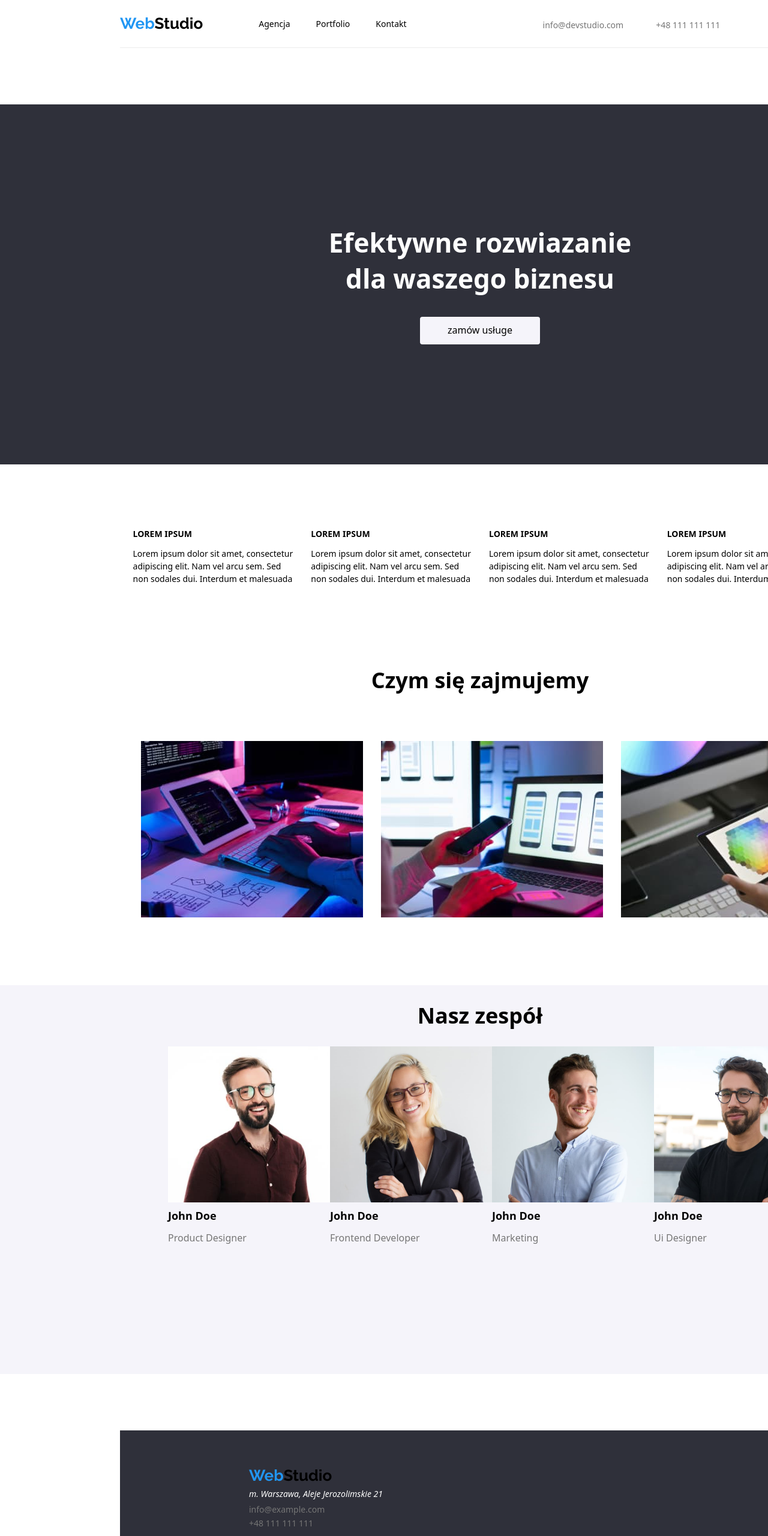
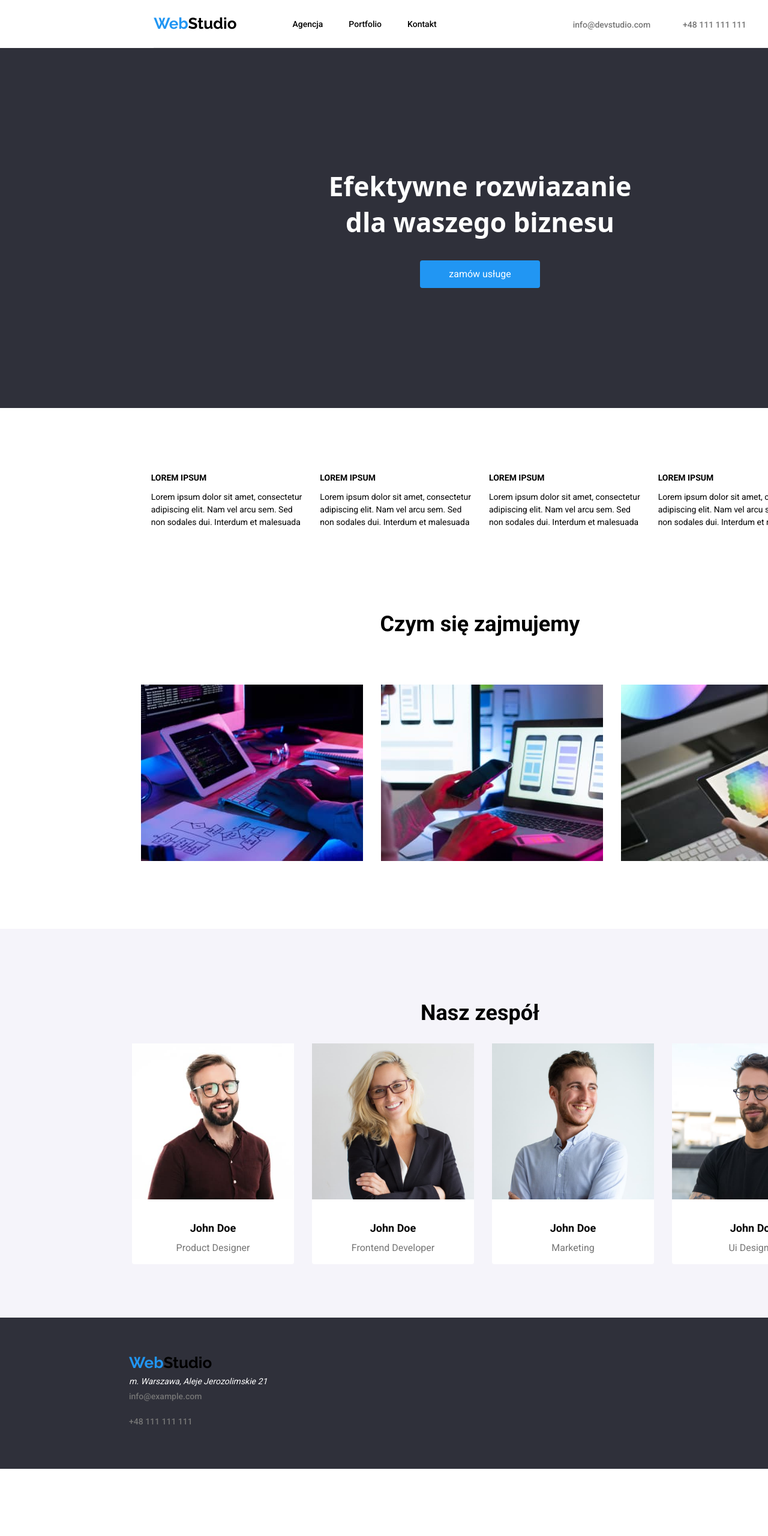
Before and after one commit to Kacper-Sepiol/goit-markup-hw-03, a plain HTML site: page index.html in a window 1280 px wide. Shown: the top 2560 px of the page at 60% size. After the commit the page ends 2448 px from the top, so only its background shows below. Drawn offline with nearby package versions, Linux system fonts and the light colour scheme.

Commit message:
poprawki (nie skonczone)

```diff
--- a/css/styles.css
+++ b/css/styles.css
@@ -13,6 +13,9 @@
     cursor: pointer;
     border-radius: 4px;
     margin-right: 8px;
+    font-family: "Roboto";
+    height: 38px;
+    width: 121px;
 }
 
 .button:focus {
@@ -29,6 +32,24 @@
     font-size: 14px;
     line-height: 1.15;
     font-weight: 500;
+    font-family: "Roboto";
+}
+
+.link-portfolio-bottom {
+    text-decoration: none;
+    color: black;
+    font-size: 14px;
+    line-height: 1.15;
+    font-weight: 500;
+    font-family: "Roboto";
+}
+
+.link-portfolio-bottom:hover {
+    color: #2196f3;
+}
+
+.link-portfolio-bottom:focus {
+    background-color: #2196f3;
 }
 
 .list-button {
@@ -71,6 +92,8 @@
     background-color: white;
     border-bottom: 1px solid #ececec;
     display: flex;
+    margin-top: 30px;
+    margin: 0 auto;
 }
 
 .navigation {
@@ -79,6 +102,7 @@
     margin-left: 93px;
     padding-top: 32px;
     padding-bottom: 32px;
+    font-family: "Roboto";
 }
 
 .navigation-info {
@@ -89,6 +113,7 @@
     padding-left: 227px;
     padding-top: 32px;
     padding-bottom: 32px;
+    font-family: "Roboto";
 }
 
 .div-email-tel {
@@ -96,8 +121,26 @@
 }
 
 .container {
-    width: 1200px;
-    margin: 0 auto;
+    min-width: 1200px;
+}
+
+.main-logo-portfolio {
+    font-size: 26px;
+    line-height: 1.2;
+    text-decoration: none;
+    color: white;
+    font-weight: 700;
+    font-family: "Raleway", sans-serif;
+    margin-top: 0px;
+    display: block;
+}
+
+.main-logo-portfolio:hover {
+    color: #2196f3;
+}
+
+.main-logo-portfolio:focus {
+    color: #2196f3;
 }
 
 .main-logo {
@@ -120,7 +163,7 @@
 }
 
 .main-logo:focus {
-    background-color: #2196f3;
+    color: #2196f3;
 }
 
 figcaption {
@@ -128,6 +171,7 @@ figcaption {
     color: black;
     line-height: 2;
     font-weight: 700;
+    font-family: "Roboto";
 }
 
 .second-caption-pictures {
@@ -135,6 +179,7 @@ figcaption {
     color: #757575;
     line-height: 1.9;
     font-weight: 400;
+    font-family: "Roboto";
 }
 
 .list-pictures {
@@ -149,6 +194,8 @@ footer {
     background-color: #2f303a;
     padding-top: 60px;
     height: 252px;
+    width: 1600px;
+    margin: 0 auto;
 }
 
 address {
@@ -156,9 +203,11 @@ address {
     line-height: 2;
     color: white;
     padding-left: 215px;
+    font-family: "Roboto";
 }
 
 .email-tel-bottom {
+    display: block;
     margin-left: 215px;
     line-height: 1.7;
 }
@@ -175,6 +224,13 @@ address {
     width: 370px;
     height: 404px;
     margin-bottom: 30px;
+}
+
+.figcaption-portfolio {
+    display: flex;
+    flex-direction: column;
+    margin-top: 20px;
+    margin-left: 24px;
 }
 
 /* index.html */
@@ -197,12 +253,14 @@ address {
     text-transform: uppercase;
     font-size: 14px;
     line-height: 1.15;
+    font-family: "Roboto";
 }
 
 .information-title {
     font-weight: 400;
     font-size: 14px;
     line-height: 1.5;
+    font-family: "Roboto";
 }
 
 .second-title {
@@ -210,6 +268,7 @@ address {
     font-weight: 700;
     font-size: 36px;
     line-height: 1.17;
+    font-family: "Roboto";
 }
 
 .body-index {
@@ -241,8 +300,8 @@ address {
 }
 
 .button-main-title {
-    color: black;
-    background-color: #f5f4fa;
+    color: white;
+    background-color: #2196f3;
     border: 1px;
     font-size: 16px;
     line-height: 1.6;
@@ -253,11 +312,7 @@ address {
     margin-left: 700px;
     padding-top: 10px;
     padding-bottom: 10px;
-}
-
-.button-main-title:hover {
-    background-color: #2196f3;
-    color: white;
+    font-family: "Roboto";
 }
 
 .button-main-title:focus {
@@ -267,16 +322,18 @@ address {
 .main-index {
     display: flex;
     flex-direction: column;
+    padding-top: 0px;
+    padding-bottom: 0px;
 }
 
 .information-div {
     display: flex;
-    margin: 0 auto;
+    justify-content: center;
     margin-top: 94px;
     margin-bottom: 94px;
 }
 
-.information-div-konkret:not(:last-child) {
+.information-div-title:not(:last-child) {
     margin-right: 30px;
 }
 
@@ -297,6 +354,9 @@ address {
     height: 648px;
     margin: 0 auto;
     margin-top: 94px;
+    display: flex;
+    flex-direction: column;
+    justify-content: center;
 }
 
 .list-two-second-title {
@@ -306,3 +366,19 @@ address {
     flex-direction: row;
     margin: 0 auto;
 }
+
+.element-list-two-second-title {
+    margin-right: 30px;
+    background-color: white;
+    border-radius: 0px 0px 4px 4px;
+    height: 368px;
+    display: flex;
+    flex-direction: column;
+}
+
+.figcaption-index {
+    display: flex;
+    flex-direction: column;
+    align-items: center;
+    margin-top: 30px;
+}
--- a/index.html
+++ b/index.html
@@ -21,7 +21,7 @@
         </style>
     </head>
     <body class="body-index">
-        <header class="container header-portfolio">
+        <header class="header-portfolio">
             <a href="./index.html" class="main-logo"
                 ><span class="logo-color">Web</span>Studio</a
             >
@@ -58,7 +58,7 @@
             </div>
 
             <div class="information-div">
-                <div class="information-div-konkret">
+                <div class="information-div-title">
                     <p class="information">LOREM IPSUM</p>
                     <p class="information-title">
                         Lorem ipsum dolor sit amet, consectetur<br />
@@ -67,7 +67,7 @@
                     </p>
                 </div>
 
-                <div class="information-div-konkret">
+                <div class="information-div-title">
                     <p class="information">LOREM IPSUM</p>
                     <p class="information-title">
                         Lorem ipsum dolor sit amet, consectetur<br />
@@ -76,7 +76,7 @@
                     </p>
                 </div>
 
-                <div class="information-div-konkret">
+                <div class="information-div-title">
                     <p class="information">LOREM IPSUM</p>
                     <p class="information-title">
                         Lorem ipsum dolor sit amet, consectetur<br />
@@ -85,7 +85,7 @@
                     </p>
                 </div>
 
-                <div class="information-div-konkret">
+                <div class="information-div-title">
                     <p class="information">LOREM IPSUM</p>
                     <p class="information-title">
                         Lorem ipsum dolor sit amet, consectetur<br />
@@ -128,14 +128,14 @@
                 <h2 class="second-title">Nasz zespół</h2>
 
                 <ul class="list-two-second-title">
-                    <li>
+                    <li class="element-list-two-second-title">
                         <img
                             src="./images/img4.jpg"
                             alt="usmiechajacy sie mezczyzna w brazowej koszuli"
                             width="270"
                             height="260"
                         />
-                        <figcaption>
+                        <figcaption class="figcaption-index">
                             John Doe<br />
                             <span class="second-caption-pictures"
                                 >Product Designer</span
@@ -143,14 +143,14 @@
                         </figcaption>
                     </li>
 
-                    <li>
+                    <li class="element-list-two-second-title">
                         <img
                             src="./images/img5.jpg"
                             alt="usmiechajaca sie kobieta"
                             width="270"
                             height="260"
                         />
-                        <figcaption>
+                        <figcaption class="figcaption-index">
                             John Doe<br />
                             <span class="second-caption-pictures"
                                 >Frontend Developer</span
@@ -158,14 +158,14 @@
                         </figcaption>
                     </li>
 
-                    <li>
+                    <li class="element-list-two-second-title">
                         <img
                             src="./images/img6.jpg"
                             alt="usmiechajacy sie mezczyzna"
                             width="270"
                             height="260"
                         />
-                        <figcaption>
+                        <figcaption class="figcaption-index">
                             John Doe<br />
                             <span class="second-caption-pictures"
                                 >Marketing</span
@@ -173,14 +173,14 @@
                         </figcaption>
                     </li>
 
-                    <li>
+                    <li class="element-list-two-second-title">
                         <img
                             src="./images/img7.jpg"
                             alt="usmiechajacy sie mezczyzna w czarnym podkoszulku"
                             width="270"
                             height="260"
                         />
-                        <figcaption>
+                        <figcaption class="figcaption-index">
                             John Doe<br />
                             <span class="second-caption-pictures"
                                 >Ui Designer</span
```
Also changed, not shown: portfolio.html (+15 -14 lines).
